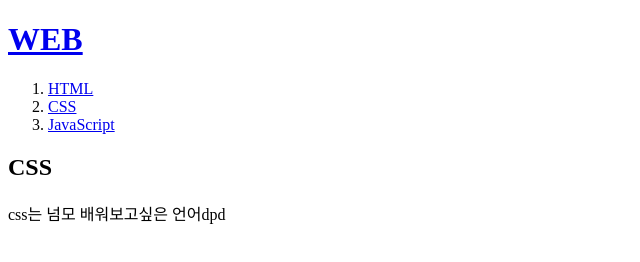
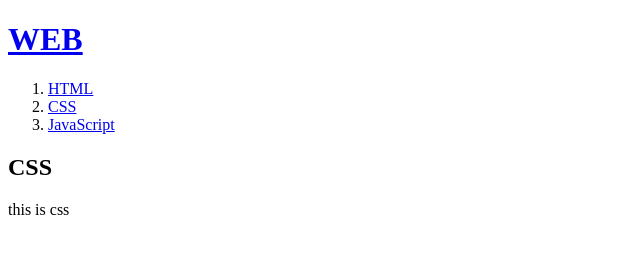
Before and after one commit to cmj-dev/web1, a plain HTML site: page 2.html in a window 1280 px wide. Shown: the whole page, without its empty margins (0-640 px from the left). Drawn offline with Linux system fonts and the light colour scheme.

Commit message:
Update 2.html

```diff
--- a/2.html
+++ b/2.html
@@ -12,7 +12,7 @@
       <li><a href="3.html">JavaScript</a></li>
     </ol>
     <h2>CSS</h2>
-    <p> css는 넘모 배워보고싶은 언어dpd
+    <p> this is css
     </p>
   </body>
 </html>
```
